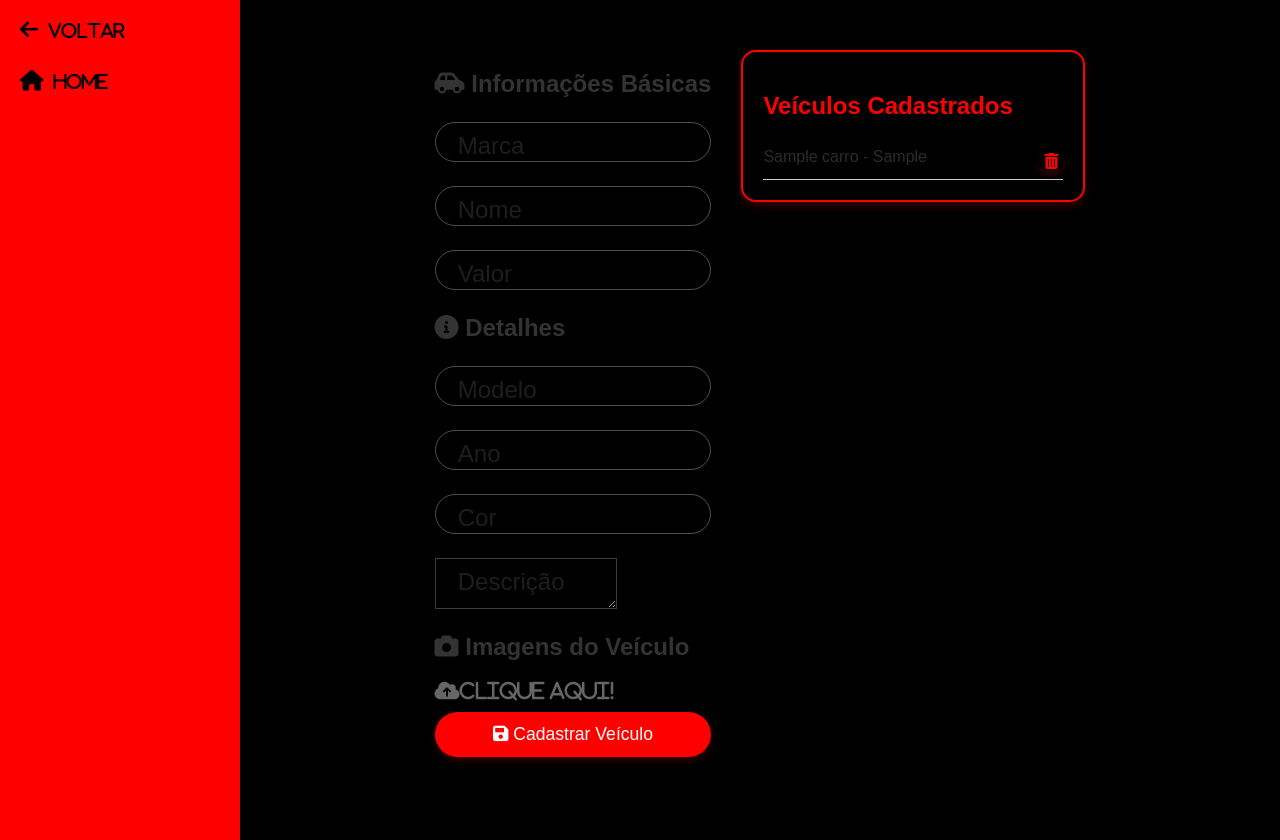
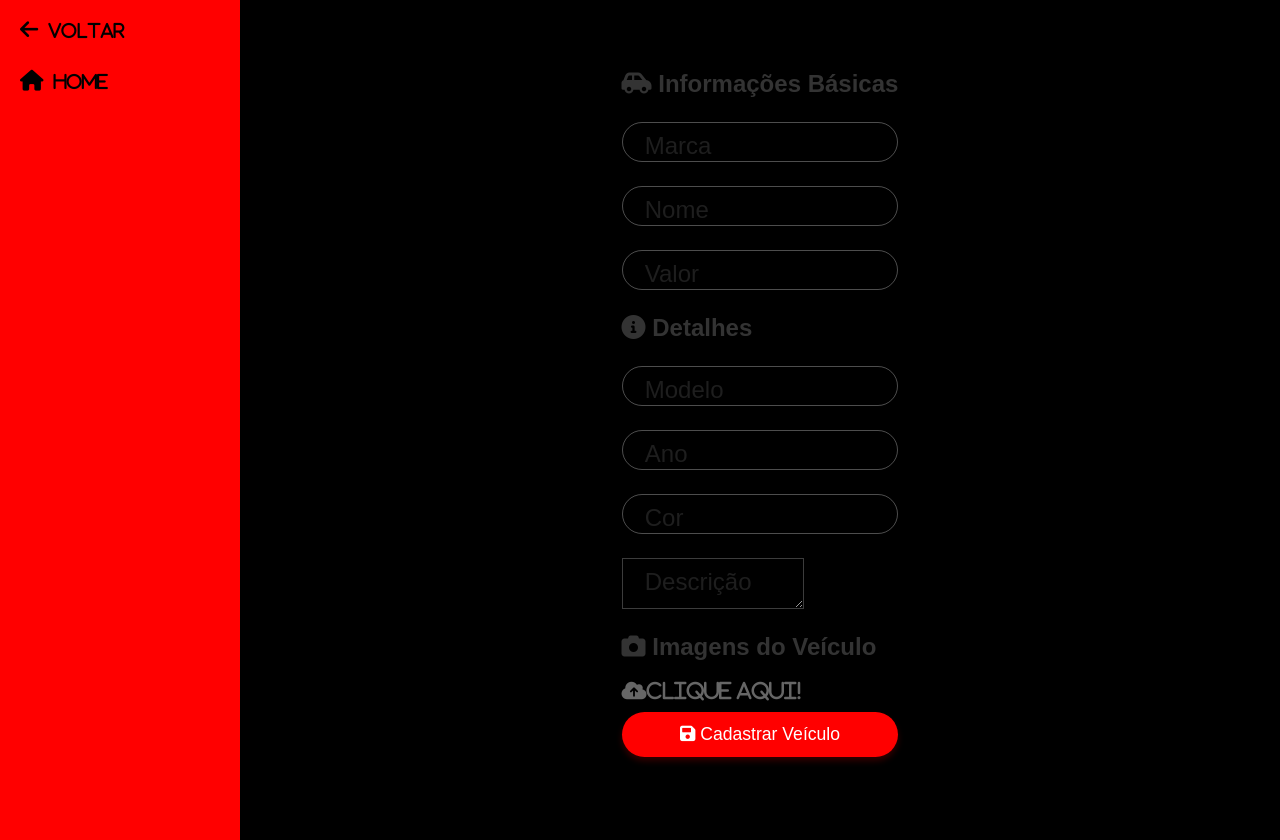
Before and after one commit to KaikVieira/ajaveiculos, a Flask app: page /adicionar-carro in a window 1280 px wide. Run offline with Flask 3, Linux system fonts and the light colour scheme; the visitor is signed in with stand-in values (Sample User, id 1); tables that the repository leaves empty hold one stand-in row (values such as "Sample post").

Commit message:
Update adicionar_carro.html

```diff
--- a/app/templates/adicionar_carro.html
+++ b/app/templates/adicionar_carro.html
@@ -108,30 +108,6 @@
                     <i class="fas fa-save"></i> Cadastrar Veículo
                 </button>
             </form>
-
-            <!-- Lista de Carros com opção de excluir -->
-            <section class="car-list">
-                <h2>Veículos Cadastrados</h2>
-                <ul>
-                    {% for item in lista_carros %}
-                        <li>
-                            {{ item.descricao }}
-                            {% if item.quantidade > 1 %} {{ item.quantidade }}x {% endif %}
-                            {% set found = false %}
-                            {% for carro in carros %}
-                                {% if not found and carro.nome ~ ' - ' ~ carro.cor == item.descricao %}
-                                    <form action="{{ url_for('main.excluir_carro', id=carro.id) }}" method="POST" style="display:inline;">
-                                        <button type="submit" onclick="return confirm('Deseja excluir este carro?')" class="btn-excluir">
-                                            <i class="fas fa-trash-alt"></i>
-                                        </button>
-                                    </form>
-                                    {% set found = true %}
-                                {% endif %}
-                            {% endfor %}
-                        </li>
-                    {% endfor %}
-                </ul>
-            </section>
         </div>
     </main>
 
```
